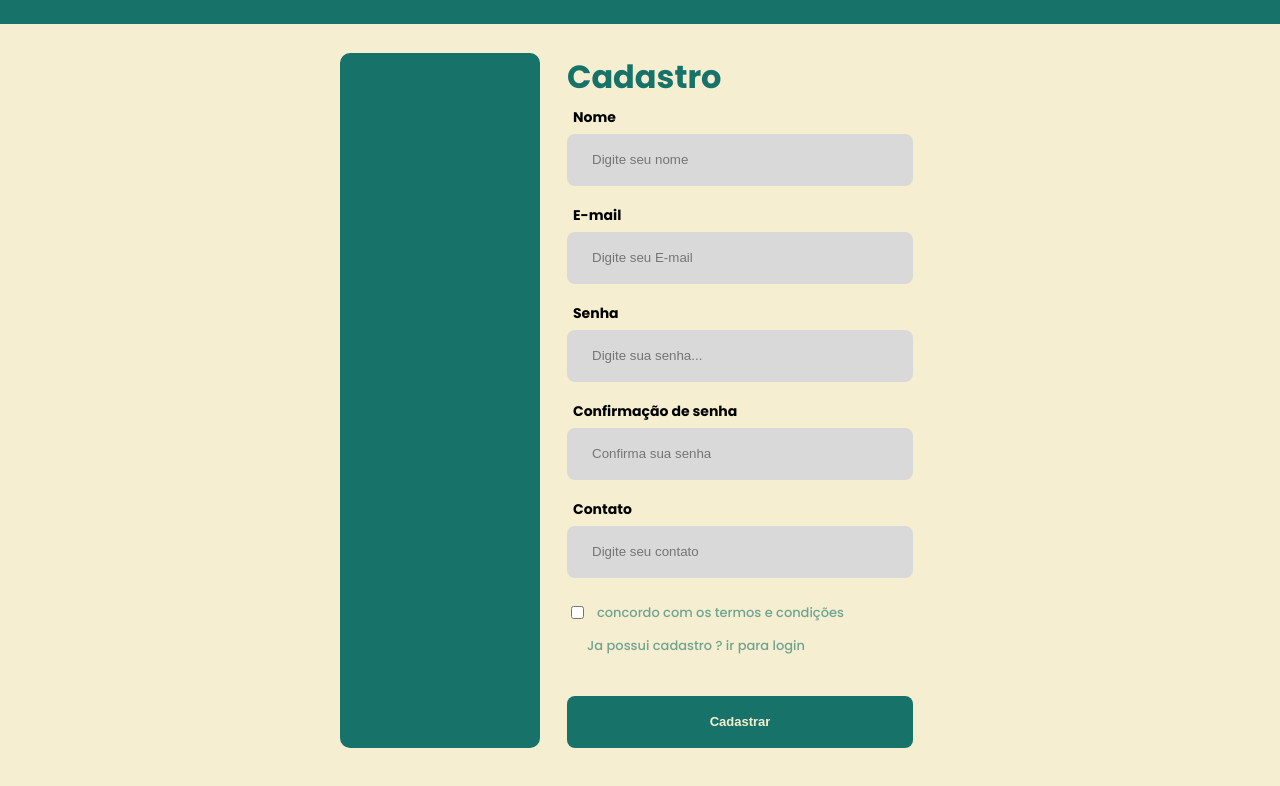
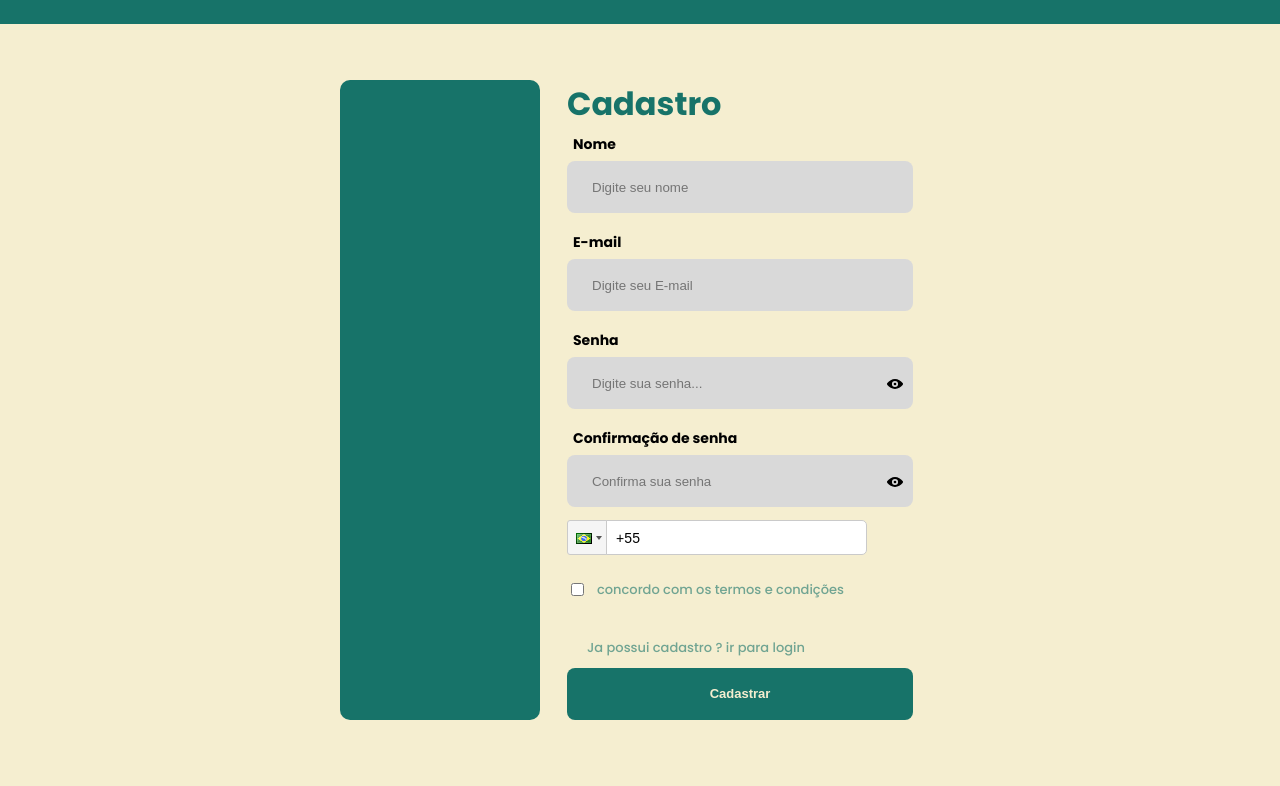
Before and after one commit to gaspartv/Freela-front, a React (Create React App) app: page /register in a window 1280 px wide. Shown: the top 786 px of the page. Built offline with nearby package versions, Linux system fonts and the light colour scheme; no server answers; a web font is replaced by a local one.

Commit message:
fix: contact register

```diff
--- a/package.json
+++ b/package.json
@@ -25,6 +25,7 @@
     "react": "^18.2.0",
     "react-dom": "^18.2.0",
     "react-hook-form": "^7.38.0",
+    "react-phone-input-2": "^2.15.1",
     "react-router-dom": "^6.4.2",
     "react-scripts": "5.0.1",
     "styled-components": "^5.3.6",
--- a/src/contexts/SettingContext.tsx
+++ b/src/contexts/SettingContext.tsx
@@ -1,4 +1,3 @@
-import userEvent from "@testing-library/user-event";
 import { createContext, useContext, useEffect, useState } from "react";
 import { toast } from "react-toastify";
 
@@ -70,7 +69,7 @@ const SettingProvider = ({ children }: iSettingContextProps) => {
       setMyService(result);
     };
     renderMyService();
-  }, [render]);
+  }, [render, user]);
 
   const addService = async (data: iServiceData) => {
     const newData = {
--- a/src/contexts/UserContext.tsx
+++ b/src/contexts/UserContext.tsx
@@ -13,6 +13,10 @@ export interface iUserContext {
   userLogin: (data: iLoginFormData) => void;
   userRegister: (data: iRegisterFormData) => void;
   userLogout: () => void;
+  passwordOn: string;
+  setPasswordOn: React.Dispatch<React.SetStateAction<string>>;
+  tel: string;
+  setTel: React.Dispatch<React.SetStateAction<string>>;
 }
 
 export interface iUser {
@@ -29,46 +33,12 @@ export interface iApiError {
 
 export const UserProvider = ({ children }: iPropsContext) => {
   const [user, setUser] = useState<iUser | null>(null);
+  const [passwordOn, setPasswordOn] = useState("password");
+  const [tel, setTel] = useState("");
+
   const { setLoad } = useContext(LoadContext);
   const navigate = useNavigate();
   const location = useLocation();
-
-  const userLogin = async (data: iLoginFormData) => {
-    setLoad(true);
-    try {
-      const response = await api.post("login", data);
-      setUser(response.data);
-      localStorage.setItem("@token", response.data.accessToken);
-      localStorage.setItem("@id", response.data.user.id);
-      api.defaults.headers.authorization = `Bearer ${response.data.accessToken}`;
-      const toNavigate = location.state?.from?.pathname || "/";
-      navigate(toNavigate, { replace: true });
-    } catch {
-      toast.error("E-mail ou senha incorreto!");
-    } finally {
-      setLoad(false);
-    }
-  };
-
-  const userRegister = async (data: iRegisterFormData) => {
-    setLoad(true);
-    try {
-      await api.post("register", data);
-      toast.success("conta criada com sucesso!");
-      navigate("/login");
-    } catch {
-      toast.error(
-        "Não foi possivel criar sua conta, por favor tente novamente mais tarde!"
-      );
-    } finally {
-      setLoad(false);
-    }
-  };
-
-  const userLogout = () => {
-    setUser(null);
-    localStorage.clear();
-  };
 
   useEffect(() => {
     const getUser = async () => {
@@ -89,6 +59,52 @@ export const UserProvider = ({ children }: iPropsContext) => {
     getUser();
   }, []);
 
+  const userLogin = async (data: iLoginFormData) => {
+    setLoad(true);
+    try {
+      const response = await api.post("login", data);
+      setUser(response.data);
+      localStorage.setItem("@token", response.data.accessToken);
+      localStorage.setItem("@id", response.data.user.id);
+      api.defaults.headers.authorization = `Bearer ${response.data.accessToken}`;
+      const toNavigate = location.state?.from?.pathname || "/";
+      navigate(toNavigate, { replace: true });
+    } catch {
+      toast.error("E-mail ou senha incorreto!");
+    } finally {
+      setLoad(false);
+    }
+  };
+
+  const userRegister = async (data: iRegisterFormData) => {
+    const regData = {
+      checkPassword: data.checkPassword,
+      email: data.email,
+      name: data.name,
+      password: data.password,
+      type: tel,
+    };
+    setLoad(true);
+    try {
+      await api.post("register", regData);
+      toast.success("conta criada com sucesso!");
+      navigate("/login");
+    } catch (error: any) {
+      error?.response?.data
+        ? toast.error(error?.response?.data)
+        : toast.error(
+            "Não foi possivel criar sua conta, por favor tente novamente mais tarde!"
+          );
+    } finally {
+      setLoad(false);
+    }
+  };
+
+  const userLogout = () => {
+    setUser(null);
+    localStorage.clear();
+  };
+
   return (
     <UserContext.Provider
       value={{
@@ -96,6 +112,10 @@ export const UserProvider = ({ children }: iPropsContext) => {
         userLogin,
         userLogout,
         userRegister,
+        passwordOn,
+        setPasswordOn,
+        tel,
+        setTel,
       }}
     >
       {children}
--- a/src/pages/Login/index.tsx
+++ b/src/pages/Login/index.tsx
@@ -1,6 +1,7 @@
 import { useContext } from "react";
 import { useForm } from "react-hook-form";
 import { yupResolver } from "@hookform/resolvers/yup";
+import { ViewIcon, ViewOffIcon } from "@chakra-ui/icons";
 
 import { loginSchema } from "../../validations/LoginSchema";
 import { ParagrafoErro } from "../../components/ParagraphyError";
@@ -20,7 +21,7 @@ export interface iLoginFormData {
 }
 
 export const Login = () => {
-  const { userLogin } = useContext(UserContext);
+  const { userLogin, passwordOn, setPasswordOn } = useContext(UserContext);
 
   const {
     register,
@@ -38,20 +39,36 @@ export const Login = () => {
           <form onSubmit={handleSubmit(userLogin)}>
             <h1>Login</h1>
             <label>E-mail</label>
+            <div>
               <input
+                required
                 type="email"
                 placeholder="Digite seu E-mail"
                 {...register("email")}
               />
+            </div>
+
             <ParagrafoErro>
               {errors.email && errors.email?.message}
             </ParagrafoErro>
             <label>Senha</label>
+            <div>
               <input
-              type="password"
+                required
+                type={passwordOn}
                 placeholder="Digite sua senha"
                 {...register("password")}
               />
+
+              <span>
+                {passwordOn === "password" ? (
+                  <ViewIcon onClick={() => setPasswordOn("text")} />
+                ) : (
+                  <ViewOffIcon onClick={() => setPasswordOn("password")} />
+                )}
+              </span>
+            </div>
+
             <ParagrafoErro>
               {errors.password && errors.password?.message}
             </ParagrafoErro>
--- a/src/pages/Login/styles.ts
+++ b/src/pages/Login/styles.ts
@@ -50,7 +50,7 @@ export const SectionForm = styled.section`
     padding: 0 27px;
     display: flex;
     flex-direction: column;
-    animation: ${AnimationFadeIn} 0.4s linear forwards;
+    animation: ${AnimationFadeIn} 0.1s linear forwards;
 
     > h1 {
       font-weight: 700;
@@ -67,6 +67,10 @@ export const SectionForm = styled.section`
       margin: 6px;
       cursor: default;
     }
+    > div {
+      display: flex;
+      flex-direction: column;
+      position: relative;
       > input {
         background: var(--Input-Background);
         border-radius: 8px;
@@ -74,6 +78,14 @@ export const SectionForm = styled.section`
         padding: 0 25px;
         border: none;
       }
+      > span {
+        position: absolute;
+        top: 18px;
+        right: 10px;
+        cursor: pointer;
+      }
+    }
+
     > button {
       height: 52px;
       background: var(--Primary);
--- a/src/pages/Register/index.tsx
+++ b/src/pages/Register/index.tsx
@@ -1,6 +1,8 @@
 import { useContext } from "react";
 import { useForm } from "react-hook-form";
 import { yupResolver } from "@hookform/resolvers/yup";
+import PhoneInput from "react-phone-input-2";
+import "react-phone-input-2/lib/style.css";
 
 import { registerSchema } from "../../validations/RegisterSchema";
 import { ParagrafoErro } from "../../components/ParagraphyError";
@@ -14,6 +16,7 @@ import {
   DivForm,
 } from "./styles";
 import { LinkStyled } from "./../../components/StyledLink/styled";
+import { ViewIcon, ViewOffIcon } from "@chakra-ui/icons";
 
 export interface iRegisterFormData {
   name: string;
@@ -24,7 +27,8 @@ export interface iRegisterFormData {
 }
 
 export const Register = () => {
-  const { userRegister } = useContext(UserContext);
+  const { userRegister, passwordOn, setPasswordOn, setTel } =
+    useContext(UserContext);
 
   const {
     register,
@@ -42,59 +46,86 @@ export const Register = () => {
           <form onSubmit={handleSubmit(userRegister)}>
             <h1>Cadastro</h1>
             <label>Nome</label>
+            <div>
               <input
+                required
                 type="name"
                 placeholder="Digite seu nome"
                 {...register("name")}
               />
+            </div>
+
             <ParagrafoErro>{errors.name && errors.name?.message}</ParagrafoErro>
 
             <label>E-mail</label>
+            <div>
               <input
+                required
                 type="email"
                 placeholder="Digite seu E-mail"
                 {...register("email")}
               />
+            </div>
+
             <ParagrafoErro>
               {errors.email && errors.email?.message}
             </ParagrafoErro>
 
             <label>Senha</label>
+            <div>
               <input
-              type="password"
+                required
+                type={passwordOn}
                 placeholder="Digite sua senha..."
                 {...register("password")}
               />
+              <span>
+                {passwordOn === "password" ? (
+                  <ViewIcon onClick={() => setPasswordOn("text")} />
+                ) : (
+                  <ViewOffIcon onClick={() => setPasswordOn("password")} />
+                )}
+              </span>
+            </div>
+
             <ParagrafoErro>
               {errors.password && errors.password?.message}
             </ParagrafoErro>
 
             <label>Confirmação de senha</label>
+            <div>
               <input
-              type="checkPassword"
+                required
+                type={passwordOn}
                 placeholder="Confirma sua senha"
                 {...register("checkPassword")}
               />
+              <span>
+                {passwordOn === "password" ? (
+                  <ViewIcon onClick={() => setPasswordOn("text")} />
+                ) : (
+                  <ViewOffIcon onClick={() => setPasswordOn("password")} />
+                )}
+              </span>
+            </div>
             <ParagrafoErro>
               {errors.checkPassword && errors.checkPassword?.message}
             </ParagrafoErro>
 
-            <label>Contato</label>
-            <input
-              type="text"
-              required
-              {...register("type")}
-              placeholder="Digite seu contato"
+            <PhoneInput
+              isValid
+              country={"br"}
+              onChange={(phone) => setTel(phone)}
             />
 
             <Terms>
-              <input type="checkbox" name="terms" value="terms" required />
+              <input type="checkbox" name="terms" id="terms" required />
               <label htmlFor="terms">concordo com os termos e condições</label>
             </Terms>
+
             <LinkStyled to="/login">
               Ja possui cadastro ? ir para login <span></span>
             </LinkStyled>
-
             <button type="submit">Cadastrar</button>
           </form>
         </SectionForm>
--- a/src/pages/Register/styles.ts
+++ b/src/pages/Register/styles.ts
@@ -40,7 +40,7 @@ export const SectionForm = styled.section`
     padding: 0 27px;
     display: flex;
     flex-direction: column;
-    animation: ${AnimationFadeIn} 0.4s linear forwards;
+    animation: ${AnimationFadeIn} 0.1s linear forwards;
 
     > h1 {
       font-weight: 700;
@@ -57,12 +57,23 @@ export const SectionForm = styled.section`
       margin: 6px;
       cursor: default;
     }
+    > div {
+      display: flex;
+      flex-direction: column;
+      position: relative;
       > input {
         background: var(--Input-Background);
         border-radius: 8px;
         height: 52px;
         padding: 0 25px;
         border: none;
+      }
+      > span {
+        position: absolute;
+        top: 18px;
+        right: 10px;
+        cursor: pointer;
+      }
     }
     > select {
       background: var(--Input-Background);
@@ -81,7 +92,7 @@ export const SectionForm = styled.section`
       line-height: 20px;
       text-align: center;
       color: var(--Secondary);
-      margin-top: 40px;
+      margin-top: 10px;
       cursor: pointer;
       transition: 0.3s;
       :hover {
@@ -91,15 +102,22 @@ export const SectionForm = styled.section`
   }
 `;
 
-export const Terms = styled.div`
+export const Terms = styled.span`
   gap: 10px;
   font-weight: 500;
   font-size: 13px;
   display: flex;
   align-items: center;
   color: rgba(23, 115, 105, 0.6);
-  margin-top: 25px;
+  margin: 25px 0;
   text-decoration: none;
+  cursor: pointer;
+  > label {
+    cursor: pointer;
+  }
+  > input {
+    cursor: pointer;
+  }
   > :hover {
     color: var(--Primary);
   }
--- a/src/validations/LoginSchema.ts
+++ b/src/validations/LoginSchema.ts
@@ -1,10 +1,10 @@
 import * as yup from "yup";
 
 export const loginSchema = yup.object().shape({
-  password: yup.string().required("Senha é obrigatória"),
-
   email: yup
     .string()
     .email("Deve ser um e-mail válido")
     .required("Email é obrigatório"),
+
+  password: yup.string().required("Senha é obrigatória"),
 });
```
Also changed, not shown: src/pages/Home/index.tsx (+9 -3 lines), src/validations/RegisterSchema.ts (+15 -10 lines), 1 other file (tests, documents, lock files or other folders). Lines whose indentation alone changed are shown as unchanged.
